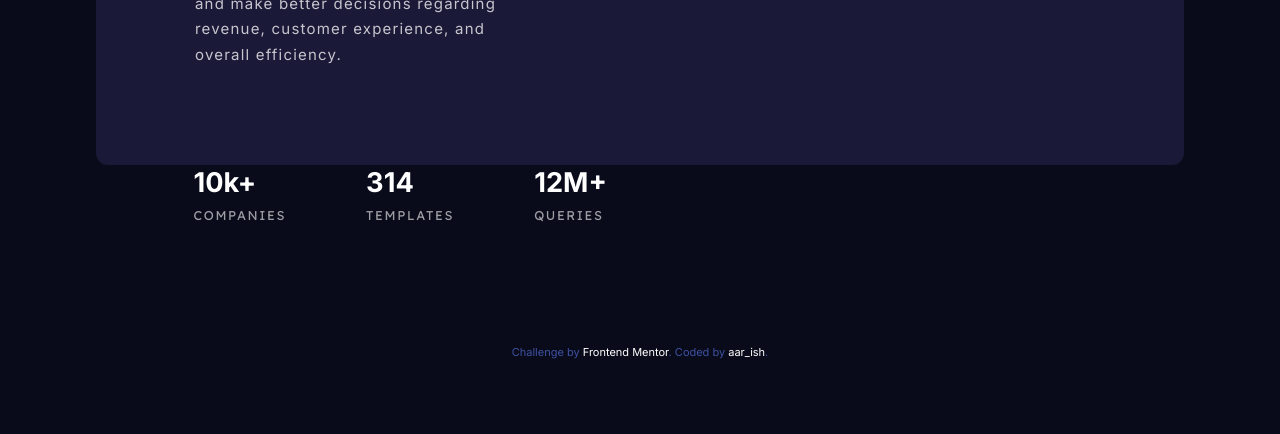
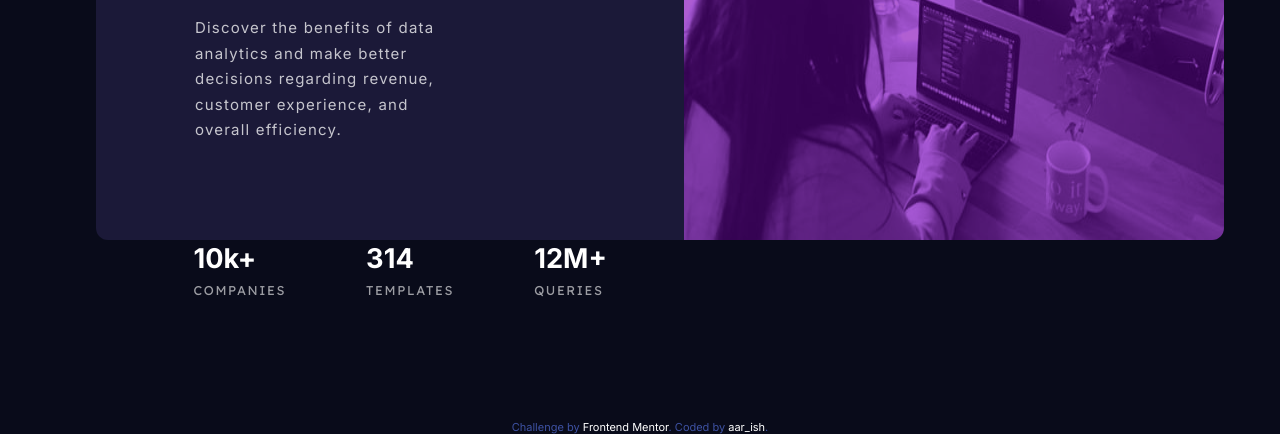
Before and after one commit to aar-ish/F-M---Stats-preview-card-component, a plain HTML site: page index.html in a window 1280 px wide. Shown: the part 492-926 px from the top of the page. Before the commit the page ends 851 px from the top, so only its background shows below. Drawn offline with Linux system fonts and the light colour scheme; the site is published under a folder, as on GitHub Pages, so addresses that start at the root find nothing.

Commit message:
fixed the img

```diff
--- a/index.html
+++ b/index.html
@@ -61,7 +61,7 @@
           </div>
         </div>
       </div>
-      <img src="/images/image-header-desktop.jpg" alt="img" />
+      <img src="./images/image-header-desktop.jpg" alt="img" />
     </div>
 
     <div class="attribution">
```
